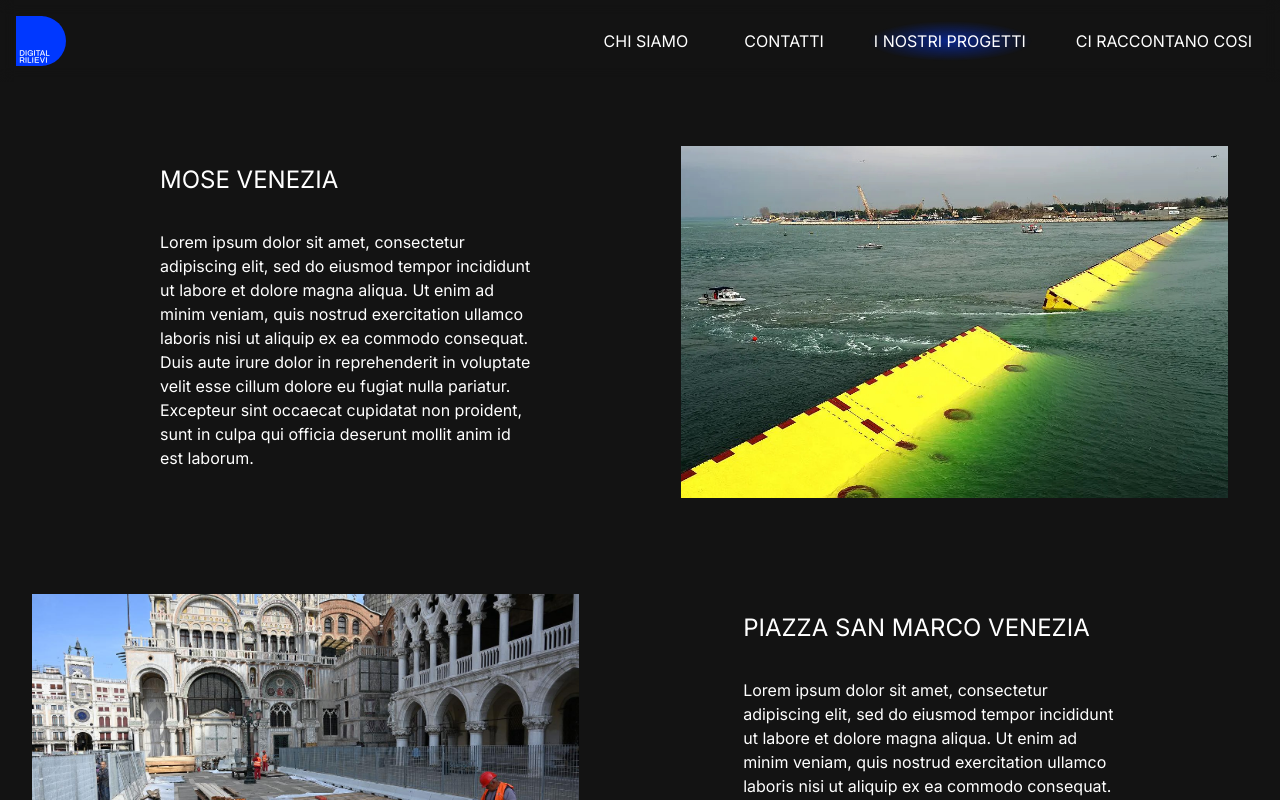
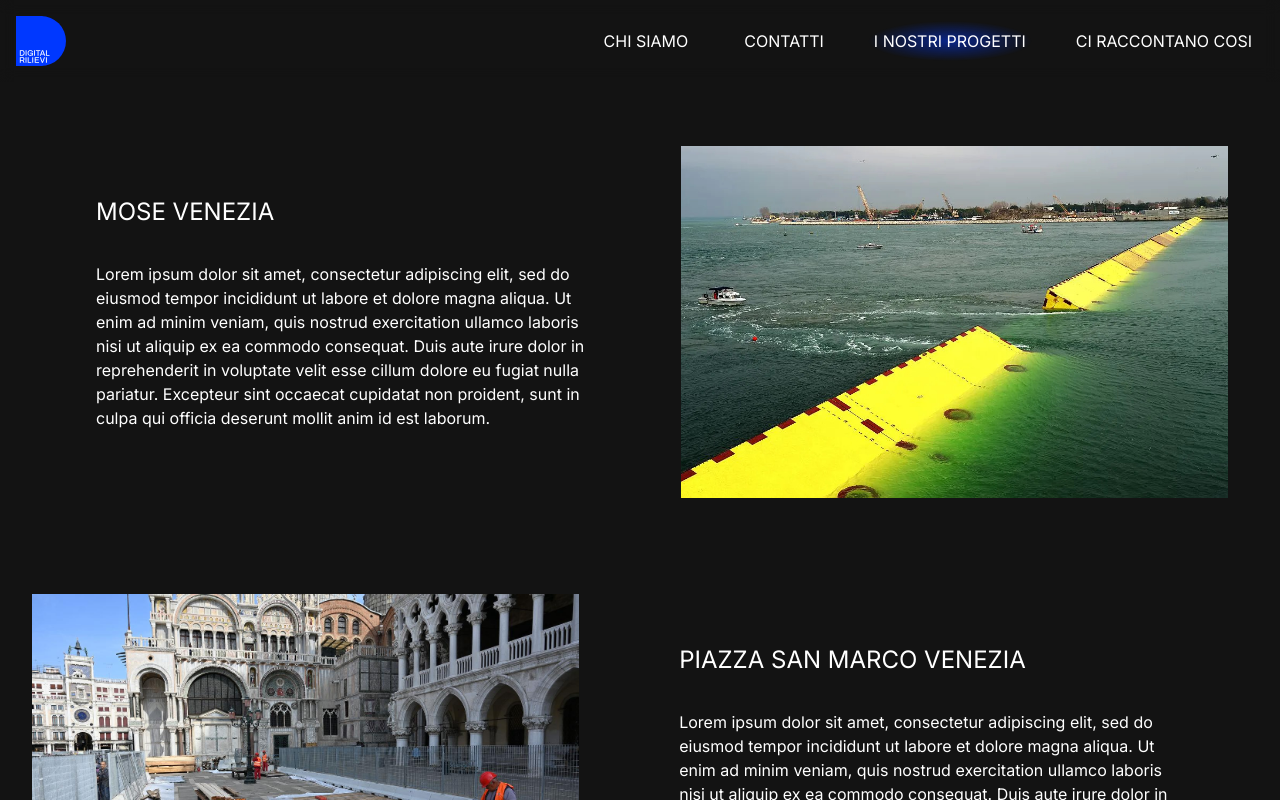
Before and after one commit to digital-rilievi/web, a Next.js app: page /progetti in a window 1280 px wide. Shown: the top 800 px of the page. Built offline with nearby package versions, Linux system fonts and the light colour scheme.

Commit message:
fixed more apddings in home page

```diff
--- a/src/app/components/ImageText/ImageText.module.css
+++ b/src/app/components/ImageText/ImageText.module.css
@@ -69,20 +69,27 @@
     /* Media query for smaller layout */
   @media (max-width: 1460px) {
     .blueCircleWrapper {
-    top: -180px;
-    height: 520px;
-    width: 520px;
-}
+      top: -180px;
+      height: 520px;
+      width: 520px;
+    }
+
+    .content {
+      padding: 2rem;
+    }
   }
 
   /* Media query for mobile layout */
   @media (max-width: 1024px) {
   .container,
-  .image,
   .text,
   .title {
     flex-direction: column; /* Switch to a vertical layout for smaller screens */
     align-items: flex-start; /* Align items to the top left in mobile layout */
+  }
+
+  .image {
+    align-self: center;
   }
 
   .content {
```
